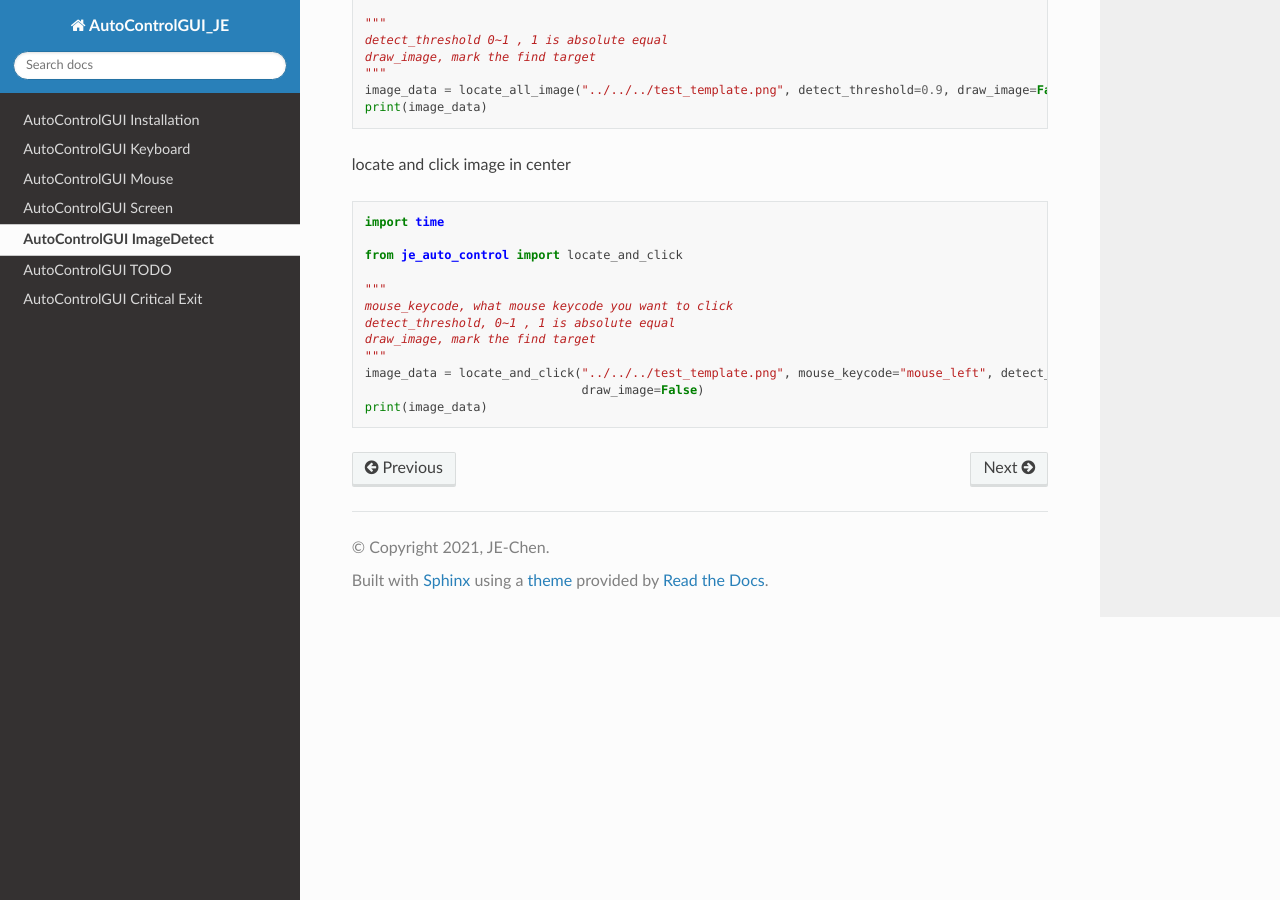
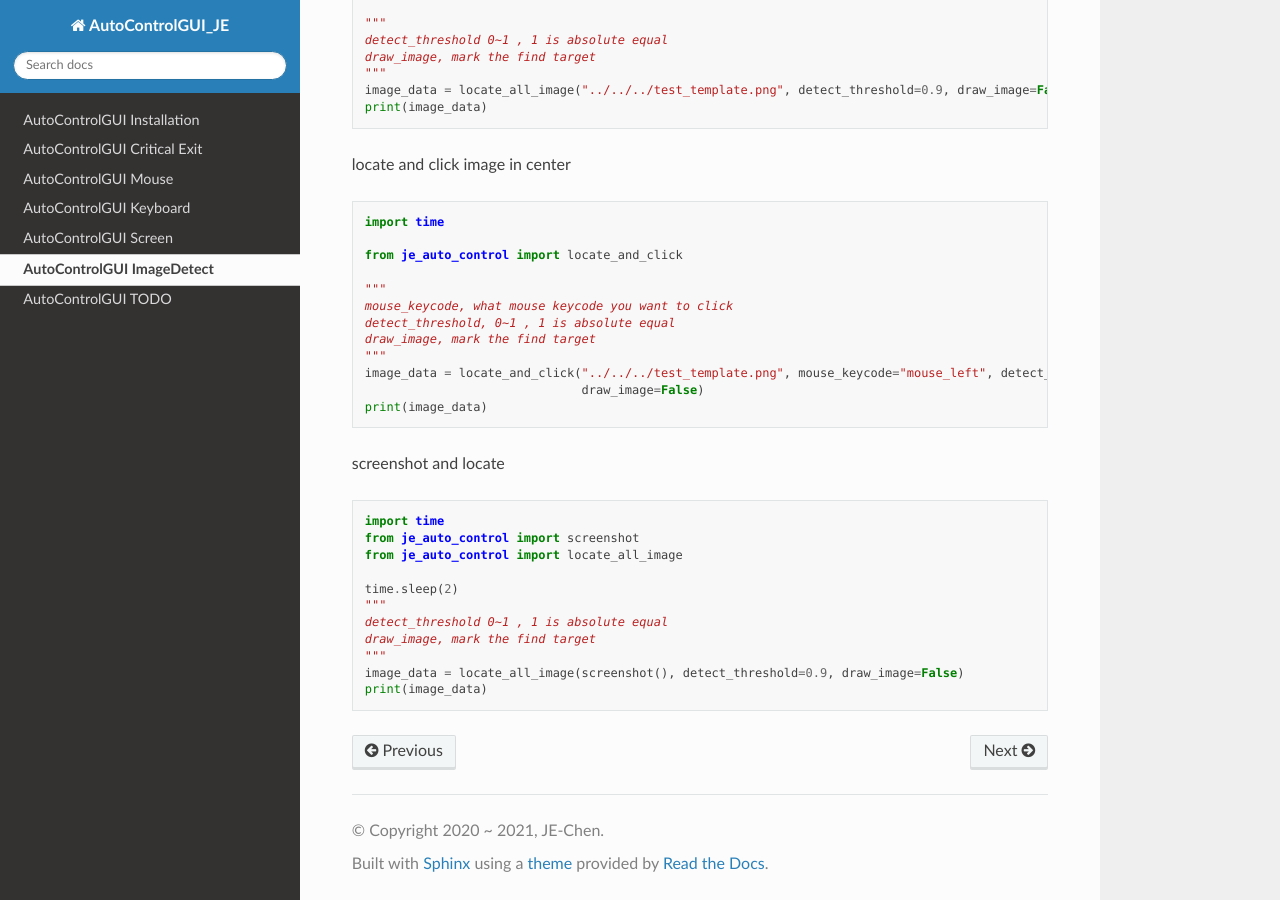
Before and after one commit to Integration-Automation/AutoControlGUI, a Sphinx documentation site: the page built from docs/source/image_detect/image_detect.rst, in a window 1280 px wide and 900 px high, scrolled down 539 px. Built offline with Sphinx 7.4.7 and the Read the Docs theme 2.0.0, drawn with Linux system fonts in a browser that asks for light colours; pages that are not in the unit, such as notebooks, are missing from menus.

Commit message:
edit doc
edit doc

```diff
--- a/docs/source/conf.py
+++ b/docs/source/conf.py
@@ -18,7 +18,7 @@
 # -- Project information -----------------------------------------------------
 
 project = 'AutoControlGUI_JE'
-copyright = '2021, JE-Chen'
+copyright = '2020 ~ 2021, JE-Chen'
 author = 'JE-Chen'
 
 
--- a/docs/source/image_detect/image_detect.rst
+++ b/docs/source/image_detect/image_detect.rst
@@ -48,3 +48,19 @@
     image_data = locate_and_click("../../../test_template.png", mouse_keycode="mouse_left", detect_threshold=0.9,
                                   draw_image=False)
     print(image_data)
+
+| screenshot and locate
+
+.. code-block:: python
+
+    import time
+    from je_auto_control import screenshot
+    from je_auto_control import locate_all_image
+
+    time.sleep(2)
+    """
+    detect_threshold 0~1 , 1 is absolute equal
+    draw_image, mark the find target
+    """
+    image_data = locate_all_image(screenshot(), detect_threshold=0.9, draw_image=False)
+    print(image_data)
```
Also changed, not shown: docs/source/index.rst (+4 -3 lines).
